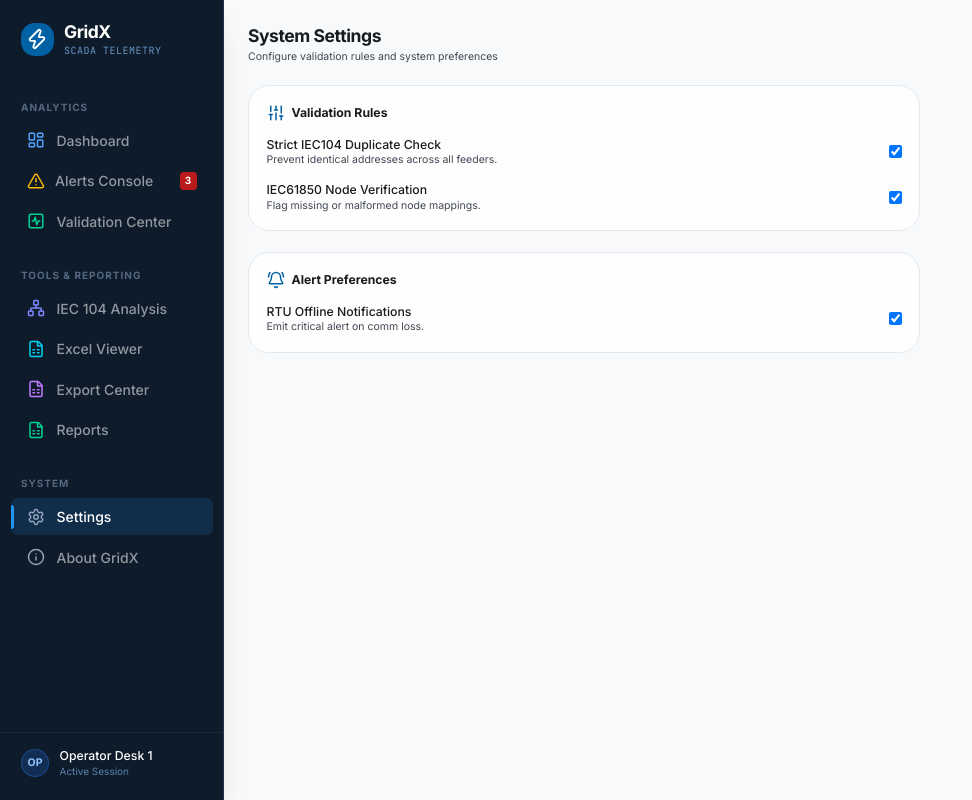
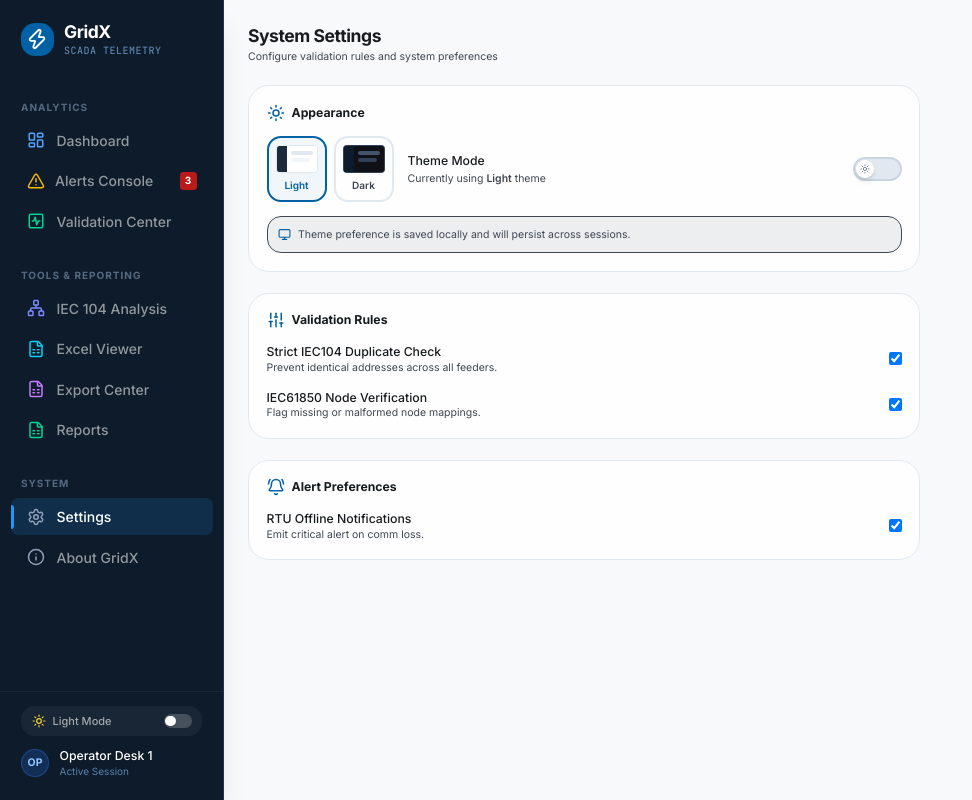
Before and after one commit to abinashmohanty8059/GridX, a React (Vite) app: page /settings in a window 1280 px wide. Shown: the whole page, without its empty margins (0-972 px from the left). Built offline with nearby package versions, Linux system fonts and the light colour scheme; what ag-grid-community would draw is missing.

Commit message:
basic dark theme implemented

```diff
--- a/src/App.tsx
+++ b/src/App.tsx
@@ -1,6 +1,6 @@
-import React from "react";
 import { BrowserRouter, Routes, Route } from "react-router-dom";
 import { GridProvider } from "./context/GridContext";
+import { ThemeProvider } from "./context/ThemeContext";
 import Sidebar from "./components/Sidebar";
 
 // Pages
@@ -18,6 +18,7 @@ import "./index.css";
 
 function App() {
   return (
+    <ThemeProvider>
       <GridProvider>
         <BrowserRouter>
           <div className="flex h-screen w-full bg-surface overflow-hidden">
@@ -38,6 +39,7 @@ function App() {
           </div>
         </BrowserRouter>
       </GridProvider>
+    </ThemeProvider>
   );
 }
 
--- a/src/components/Sidebar.tsx
+++ b/src/components/Sidebar.tsx
@@ -1,4 +1,3 @@
-import React from 'react';
 import { NavLink } from 'react-router-dom';
 import {
   LayoutDashboard,
@@ -8,10 +7,14 @@ import {
   FileSpreadsheet,
   Zap,
   Network,
-  Info
+  Info,
+  Moon,
+  Sun
 } from 'lucide-react';
+import { useTheme } from '../context/ThemeContext';
 
 export default function Sidebar() {
+  const { isDarkMode, toggleDarkMode } = useTheme();
   const getNavClass = ({ isActive }: { isActive: boolean }) =>
     `sidebar-item group ${isActive ? 'sidebar-item-active' : ''}`;
 
@@ -84,7 +87,31 @@ export default function Sidebar() {
         </NavLink>
       </div>
 
-      <div className="px-6 pt-4 mt-auto border-t border-white/5">
+      <div className="px-6 pt-4 mt-auto border-t border-white/5 space-y-3">
+        {/* Quick theme toggle */}
+        <button
+          onClick={toggleDarkMode}
+          title={isDarkMode ? 'Switch to Light Mode' : 'Switch to Dark Mode'}
+          className="w-full flex items-center justify-between px-3 py-2 rounded-lg bg-white/5 hover:bg-white/10 transition-colors cursor-pointer group"
+        >
+          <div className="flex items-center gap-2">
+            {isDarkMode
+              ? <Moon size={14} className="text-blue-300" />
+              : <Sun size={14} className="text-amber-300" />
+            }
+            <span className="text-[11px] text-white/60 font-medium group-hover:text-white/80 transition-colors">
+              {isDarkMode ? 'Dark Mode' : 'Light Mode'}
+            </span>
+          </div>
+          <div className={`relative w-8 h-4 rounded-full transition-all duration-300 ${
+            isDarkMode ? 'bg-blue-500/60' : 'bg-white/20'
+          }`}>
+            <span className={`absolute top-0.5 w-3 h-3 bg-white rounded-full shadow transition-all duration-300 ${
+              isDarkMode ? 'left-4' : 'left-0.5'
+            }`} />
+          </div>
+        </button>
+
         <div className="flex items-center gap-3">
           <div className="w-8 h-8 rounded-full bg-blue-500/20 flex items-center justify-center border border-blue-500/30">
             <span className="text-blue-300 text-xs font-bold">OP</span>
--- /dev/null
+++ b/src/context/ThemeContext.tsx
@@ -0,0 +1,43 @@
+import { createContext, useContext, useState, useEffect, ReactNode } from 'react';
+
+interface ThemeContextType {
+  isDarkMode: boolean;
+  toggleDarkMode: () => void;
+}
+
+const ThemeContext = createContext<ThemeContextType | undefined>(undefined);
+
+export function ThemeProvider({ children }: { children: ReactNode }) {
+  const [isDarkMode, setIsDarkMode] = useState<boolean>(() => {
+    try {
+      return localStorage.getItem('gridx-theme') === 'dark';
+    } catch {
+      return false;
+    }
+  });
+
+  useEffect(() => {
+    const root = document.documentElement;
+    if (isDarkMode) {
+      root.classList.add('dark');
+      localStorage.setItem('gridx-theme', 'dark');
+    } else {
+      root.classList.remove('dark');
+      localStorage.setItem('gridx-theme', 'light');
+    }
+  }, [isDarkMode]);
+
+  const toggleDarkMode = () => setIsDarkMode((prev) => !prev);
+
+  return (
+    <ThemeContext.Provider value={{ isDarkMode, toggleDarkMode }}>
+      {children}
+    </ThemeContext.Provider>
+  );
+}
+
+export function useTheme() {
+  const ctx = useContext(ThemeContext);
+  if (!ctx) throw new Error('useTheme must be used within a ThemeProvider');
+  return ctx;
+}
--- a/src/index.css
+++ b/src/index.css
@@ -64,6 +64,33 @@
   --radius-xl: 1.5rem;
 }
 
+/* ─── Dark Mode Overrides ─────────────────────────────────────────────────── */
+html.dark {
+  --color-surface: #0f1117;
+  --color-on-surface: #e2e8f0;
+  --color-surface-variant: #1e2532;
+  --color-on-surface-variant: #94a3b8;
+  --color-surface-container-lowest: #141920;
+  --color-surface-container-low: #181f2a;
+  --color-surface-container: #1e2737;
+  --color-surface-container-high: #243042;
+
+  --color-border: #1e293b;
+  --color-primary: #60a5fa;
+  --color-primary-container: #3b82f6;
+  --color-on-primary-container: #bfdbfe;
+
+  --color-secondary: #94a3b8;
+  --color-secondary-container: #1e2737;
+  --color-on-secondary-container: #cbd5e1;
+
+  --color-warning: #fbbf24;
+  --color-warning-light: #1c1204;
+  --color-success: #34d399;
+  --color-info: #60a5fa;
+  --color-critical-light: #3d0c0c;
+}
+
 @layer base {
   * {
     margin: 0;
@@ -79,6 +106,7 @@
     color: var(--color-on-surface);
     font-size: 14px;
     line-height: 1.5;
+    transition: background-color 0.3s ease, color 0.3s ease;
   }
 
   body {
@@ -117,12 +145,20 @@
     -webkit-backdrop-filter: blur(12px);
     border: 1px solid var(--color-border);
     border-radius: var(--radius-lg);
-    transition: box-shadow 0.2s ease, transform 0.15s ease;
+    transition: box-shadow 0.2s ease, transform 0.15s ease, background 0.3s ease;
+  }
+
+  html.dark .glass-card {
+    background: rgba(20, 25, 32, 0.85);
   }
 
   .glass-card:hover {
     box-shadow: 0 4px 16px rgba(13, 27, 42, 0.08); /* Deep Ambient Shadow */
     transform: translateY(-1px);
+  }
+
+  html.dark .glass-card:hover {
+    box-shadow: 0 4px 24px rgba(0, 0, 0, 0.4);
   }
 
   /* Surface 2: Popovers/Elevated */
@@ -135,10 +171,19 @@
     box-shadow: 0 10px 25px rgba(13, 27, 42, 0.08);
   }
 
+  html.dark .glass-card-elevated {
+    background: rgba(20, 25, 32, 0.97);
+    box-shadow: 0 10px 25px rgba(0, 0, 0, 0.5);
+  }
+
   .kpi-card {
     position: relative;
     overflow: hidden;
     background: linear-gradient(180deg, #FFFFFF 0%, #F1F5F9 100%);
+  }
+
+  html.dark .kpi-card {
+    background: linear-gradient(180deg, #1a2030 0%, #141920 100%);
   }
 
   .status-led {
--- a/src/pages/Settings.tsx
+++ b/src/pages/Settings.tsx
@@ -1,7 +1,9 @@
-import React from 'react';
-import { Sliders, BellRing, Database } from 'lucide-react';
+import { Sliders, BellRing, Moon, Sun, Monitor } from 'lucide-react';
+import { useTheme } from '../context/ThemeContext';
 
 export default function Settings() {
+  const { isDarkMode, toggleDarkMode } = useTheme();
+
   return (
     <div className="flex-1 flex flex-col h-screen overflow-y-auto bg-surface p-container space-y-6 animate-fade-in">
       <div>
@@ -10,6 +12,102 @@ export default function Settings() {
       </div>
 
       <div className="max-w-3xl space-y-6">
+
+        {/* ── Appearance Card ───────────────────────────────────────────── */}
+        <div className="glass-card p-5 rounded-xl border border-border">
+          <div className="flex items-center gap-2 mb-4">
+            {isDarkMode
+              ? <Moon size={18} className="text-primary" />
+              : <Sun size={18} className="text-primary" />
+            }
+            <h3 className="text-sm font-bold text-on-surface">Appearance</h3>
+          </div>
+
+          <div className="flex items-center justify-between">
+            <div className="flex items-center gap-4">
+              {/* Theme preview chips */}
+              <div className="flex items-center gap-2">
+                {/* Light chip */}
+                <button
+                  onClick={() => isDarkMode && toggleDarkMode()}
+                  className={`flex flex-col items-center gap-1.5 p-2 rounded-lg border-2 transition-all cursor-pointer ${
+                    !isDarkMode
+                      ? 'border-primary bg-primary/5'
+                      : 'border-border hover:border-border/60'
+                  }`}
+                >
+                  <div className="w-12 h-8 rounded bg-white border border-slate-200 relative overflow-hidden">
+                    <div className="absolute top-0 left-0 w-3 h-full bg-slate-800" />
+                    <div className="absolute top-1.5 left-4 right-1 h-1 rounded bg-slate-200" />
+                    <div className="absolute top-3.5 left-4 right-2 h-1 rounded bg-slate-100" />
+                  </div>
+                  <span className={`text-[10px] font-semibold ${!isDarkMode ? 'text-primary' : 'text-on-surface-variant'}`}>
+                    Light
+                  </span>
+                </button>
+
+                {/* Dark chip */}
+                <button
+                  onClick={() => !isDarkMode && toggleDarkMode()}
+                  className={`flex flex-col items-center gap-1.5 p-2 rounded-lg border-2 transition-all cursor-pointer ${
+                    isDarkMode
+                      ? 'border-primary bg-primary/10'
+                      : 'border-border hover:border-border/60'
+                  }`}
+                >
+                  <div className="w-12 h-8 rounded bg-[#0f1117] border border-slate-700 relative overflow-hidden">
+                    <div className="absolute top-0 left-0 w-3 h-full bg-[#0D1B2A]" />
+                    <div className="absolute top-1.5 left-4 right-1 h-1 rounded bg-slate-600" />
+                    <div className="absolute top-3.5 left-4 right-2 h-1 rounded bg-slate-700" />
+                  </div>
+                  <span className={`text-[10px] font-semibold ${isDarkMode ? 'text-primary' : 'text-on-surface-variant'}`}>
+                    Dark
+                  </span>
+                </button>
+              </div>
+
+              <div>
+                <p className="text-sm font-medium text-on-surface">Theme Mode</p>
+                <p className="text-xs text-on-surface-variant mt-0.5">
+                  Currently using <span className="font-semibold">{isDarkMode ? 'Dark' : 'Light'}</span> theme
+                </p>
+              </div>
+            </div>
+
+            {/* Toggle Switch */}
+            <button
+              id="dark-mode-toggle"
+              onClick={toggleDarkMode}
+              aria-label="Toggle dark mode"
+              className={`relative w-14 h-7 rounded-full border-2 transition-all duration-300 focus:outline-none focus:ring-2 focus:ring-primary/40 cursor-pointer ${
+                isDarkMode
+                  ? 'bg-primary border-primary'
+                  : 'bg-slate-200 border-slate-300'
+              }`}
+            >
+              <span
+                className={`absolute top-0.5 left-0.5 w-5 h-5 rounded-full shadow-md transition-all duration-300 flex items-center justify-center ${
+                  isDarkMode
+                    ? 'translate-x-7 bg-white text-primary'
+                    : 'translate-x-0 bg-white text-slate-500'
+                }`}
+              >
+                {isDarkMode
+                  ? <Moon size={10} />
+                  : <Sun size={10} />
+                }
+              </span>
+            </button>
+          </div>
+
+          {/* Subtle hint */}
+          <div className="mt-4 flex items-center gap-2 p-3 rounded-lg bg-surface-container border border-border-light text-xs text-on-surface-variant">
+            <Monitor size={13} className="shrink-0 text-primary" />
+            <span>Theme preference is saved locally and will persist across sessions.</span>
+          </div>
+        </div>
+
+        {/* ── Validation Rules Card ─────────────────────────────────────── */}
         <div className="glass-card p-5 rounded-xl border border-border">
           <div className="flex items-center gap-2 mb-4">
             <Sliders size={18} className="text-primary" />
@@ -33,6 +131,7 @@ export default function Settings() {
           </div>
         </div>
 
+        {/* ── Alert Preferences Card ────────────────────────────────────── */}
         <div className="glass-card p-5 rounded-xl border border-border">
           <div className="flex items-center gap-2 mb-4">
             <BellRing size={18} className="text-primary" />
@@ -48,6 +147,7 @@ export default function Settings() {
             </div>
           </div>
         </div>
+
       </div>
     </div>
   );
```
Lines whose indentation alone changed are shown as unchanged.
